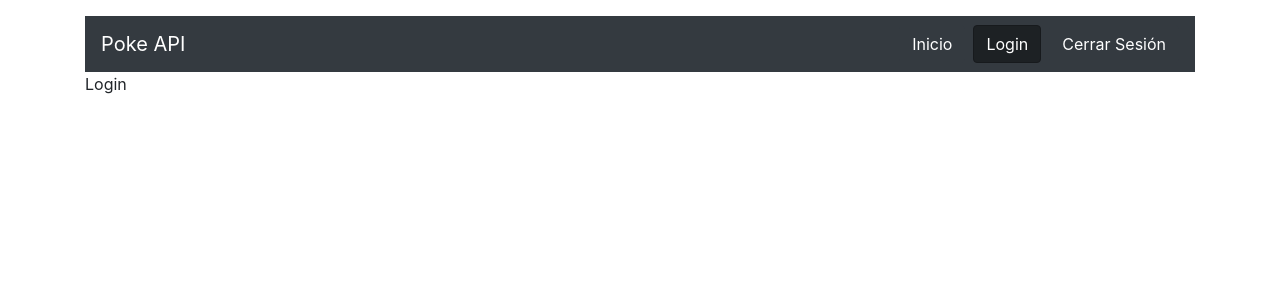
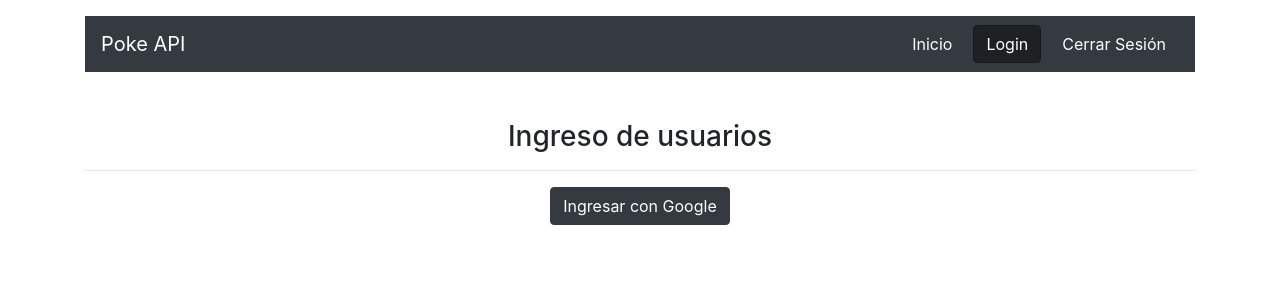
Before and after one commit to Jefh15/fundamentos-redux, a React (Create React App) app: page /login in a window 1280 px wide. Shown: the top 300 px of the page. Built offline with nearby package versions, Linux system fonts and the light colour scheme.

Commit message:
Creo el componente de Login.jsx

```diff
--- a/src/components/Login.jsx
+++ b/src/components/Login.jsx
@@ -1,8 +1,19 @@
 import React from 'react'
 
 const Login = () => {
+
+
     return (
-        <div>Login</div>
+
+        <div className="mt-5 text-center">
+            <h3>Ingreso de usuarios</h3>
+            <hr />
+            {/* creo el boton */}
+            <button
+                className="btn btn-dark">
+                Ingresar con Google
+            </button>
+        </div>
     )
 }
 
```
